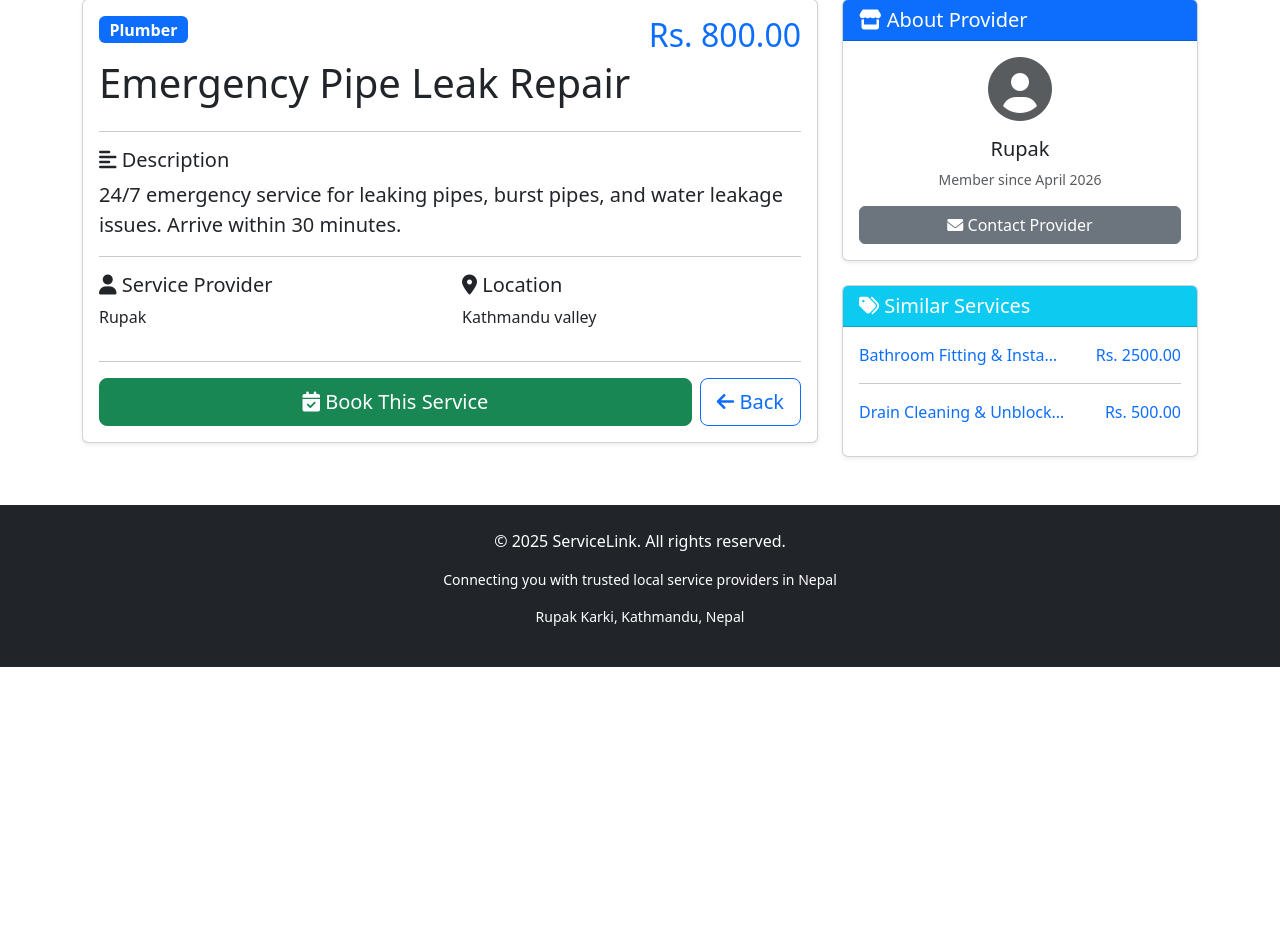
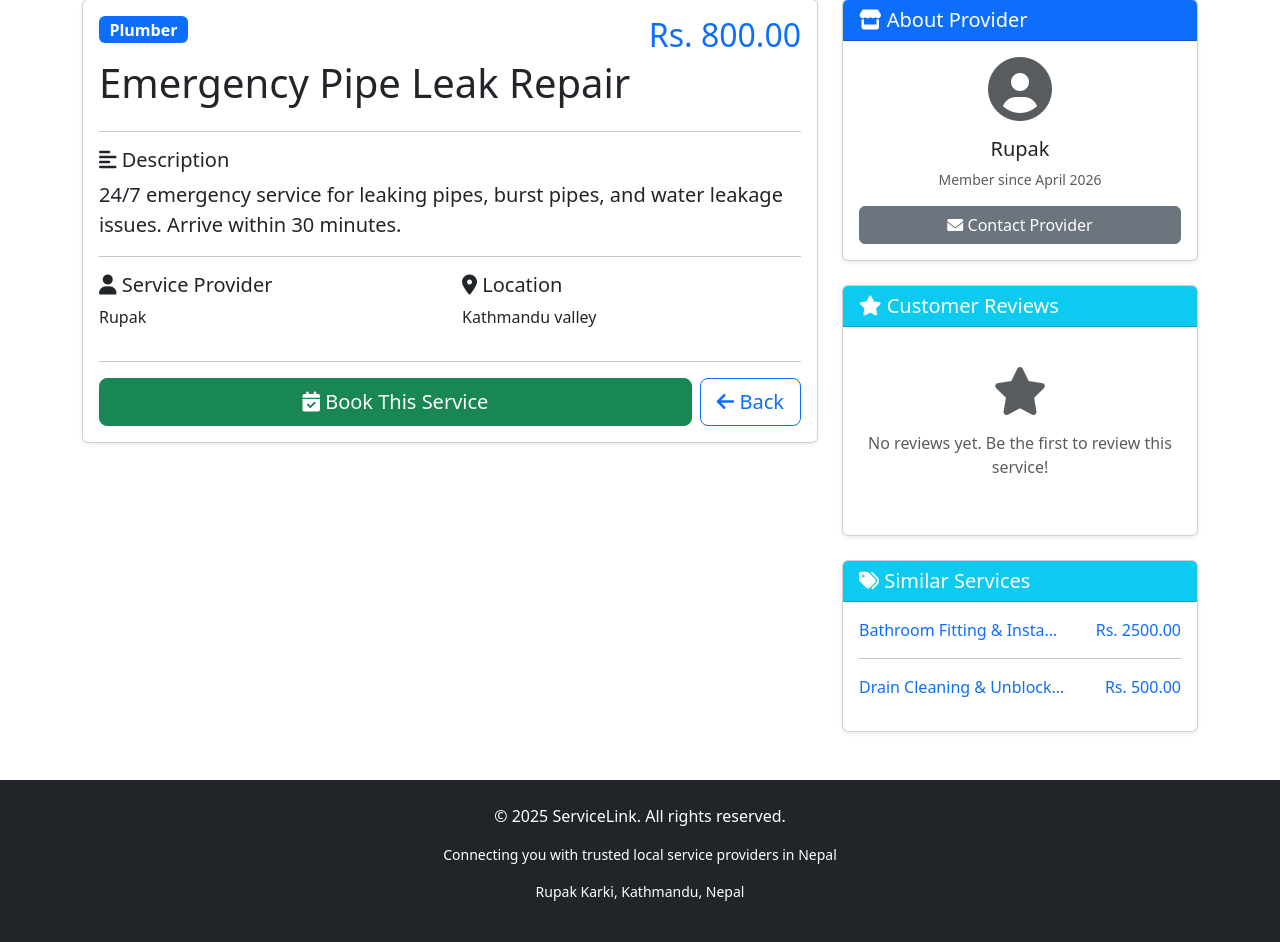
Before and after one commit to Rupak-karki/servicelink, a Django app: page /services/1/ in a window 1280 px wide. Shown: the part 81-1023 px from the top of the page. Before the commit the page ends 748 px from the top, so only its background shows below. Run offline with Django 5.2, Linux system fonts and the light colour scheme; data comes from the database, SQL or seed files in the repository; both versions use the stored data as it was after the commit.

Commit message:
Completed review and rating function

```diff
--- a/services/templates/services/my_bookings.html
+++ b/services/templates/services/my_bookings.html
@@ -50,7 +50,7 @@
                              {% elif booking.status == 'completed' %}
                                  {% if booking.review %}
                                      <button class="btn btn-secondary btn-sm" disabled>
-                                           <i class="fas fa-check"></i> Reviewed
+                                           <i class="fas fa-check"></i> Reviewed ({{ booking.review.rating }}★)
                                         </button>
                                  {% else %}
                                      <a href="{% url 'leave_review' booking.id %}" class="btn btn-warning btn-sm">
--- a/services/templates/services/service_detail.html
+++ b/services/templates/services/service_detail.html
@@ -3,6 +3,7 @@
 {% block content %}
 <div class="container mt-4">
     <div class="row">
+        <!-- Left Column: Main Service -->
         <div class="col-md-8">
             <!-- Main Service Card -->
             <div class="card shadow-sm">
@@ -40,10 +41,10 @@
                     <hr>
 
                     <div class="d-flex gap-2">
-                        <a href="{% url 'book_service' service.id %}" class="btn btn-success btn-lg      flex-grow-1">
+                        <a href="{% url 'book_service' service.id %}"
+                           class="btn btn-success btn-lg flex-grow-1">
                             <i class="fas fa-calendar-check"></i> Book This Service
                         </a>
-
                         <button class="btn btn-outline-primary btn-lg" onclick="window.history.back()">
                             <i class="fas fa-arrow-left"></i> Back
                         </button>
@@ -52,6 +53,7 @@
             </div>
         </div>
 
+        <!-- Right Column: Provider Info, Reviews, Similar Services -->
         <div class="col-md-4">
             <!-- Provider Info Card -->
             <div class="card shadow-sm mb-4">
@@ -61,16 +63,76 @@
                 <div class="card-body text-center">
                     <i class="fas fa-user-circle fa-4x text-muted mb-3"></i>
                     <h5>{{ service.provider.username }}</h5>
-                    <p class="text-muted small">Member since {{ service.provider.date_joined|date:"F Y" }}</p>
+                    <p class="text-muted small">
+                        Member since {{ service.provider.date_joined|date:"F Y" }}
+                    </p>
                     <button class="btn btn-secondary w-100" onclick="alert('Contact feature coming soon!')">
                         <i class="fas fa-envelope"></i> Contact Provider
                     </button>
                 </div>
             </div>
 
+            <!-- Reviews Section -->
+            <div class="card shadow-sm mt-4">
+                <div class="card-header bg-info text-white">
+                    <h5 class="mb-0">
+                        <i class="fas fa-star"></i> Customer Reviews
+                        {% if avg_rating > 0 %}
+                            <span class="ms-2">
+                                {% for i in "12345"|make_list %}
+                                    {% if forloop.counter <= avg_rating %}
+                                        <i class="fas fa-star text-warning"></i>
+                                    {% else %}
+                                        {% if forloop.counter <= avg_rating|add:0.5 %}
+                                            <i class="fas fa-star-half-alt text-warning"></i>
+                                        {% else %}
+                                            <i class="far fa-star text-warning"></i>
+                                        {% endif %}
+                                    {% endif %}
+                                {% endfor %}
+                                ({{ avg_rating }} / 5 from {{ review_count }} reviews)
+                            </span>
+                        {% endif %}
+                    </h5>
+                </div>
+                <div class="card-body">
+                    {% if reviews %}
+                        {% for review in reviews %}
+                            <div class="border-bottom mb-3 pb-3">
+                                <div class="d-flex justify-content-between align-items-center">
+                                    <div>
+                                        <strong>{{ review.booking.customer.username }}</strong>
+                                        <div class="text-warning small">
+                                            {% for i in "12345"|make_list %}
+                                                {% if forloop.counter <= review.rating %}
+                                                    <i class="fas fa-star"></i>
+                                                {% else %}
+                                                    <i class="far fa-star"></i>
+                                                {% endif %}
+                                            {% endfor %}
+                                        </div>
+                                    </div>
+                                    <small class="text-muted">
+                                        {{ review.created_at|date:"F j, Y" }}
+                                    </small>
+                                </div>
+                                <p class="mt-2 mb-0">{{ review.comment }}</p>
+                            </div>
+                        {% endfor %}
+                    {% else %}
+                        <div class="text-center py-4">
+                            <i class="fas fa-star fa-3x text-muted mb-3"></i>
+                            <p class="text-muted">
+                                No reviews yet. Be the first to review this service!
+                            </p>
+                        </div>
+                    {% endif %}
+                </div>
+            </div>
+
             <!-- Similar Services -->
             {% if related_services %}
-            <div class="card shadow-sm">
+                <div class="card shadow-sm mt-4">
                     <div class="card-header bg-info text-white">
                         <h5 class="mb-0"><i class="fas fa-tags"></i> Similar Services</h5>
                     </div>
--- a/services/views.py
+++ b/services/views.py
@@ -47,6 +47,17 @@ def service_list(request):
     page_number = request.GET.get('page')
     page_obj = paginator.get_page(page_number)
 
+# AFTER pagination, before returning context, add ratings
+# For each service in page_obj, calculate average rating
+    for service in page_obj:
+        reviews = Review.objects.filter(booking__service=service)
+        if reviews.exists():
+            service.avg_rating = sum(r.rating for r in reviews) / reviews.count()
+            service.review_count = reviews.count()
+        else:
+            service.avg_rating = 0
+            service.review_count = 0
+
     # Get all categories for filter dropdown
     categories = Category.objects.all()
 
@@ -59,15 +70,26 @@ def service_list(request):
         'max_price': max_price,
         'sort_by': sort_by,
     }
- # Add average rating to each service
-    for service in services:
-        reviews = Review.objects.filter(booking__service=service)
-        if reviews.exists():
-            service.avg_rating = sum(r.rating for r in reviews) / reviews.count()
-            service.review_count = reviews.count()
-        else:
-            service.avg_rating = 0
-            service.review_count = 0
+#  # Add average rating to each service
+#     for service in services:
+#         reviews = Review.objects.filter(booking__service=service)
+#         if reviews.exists():
+#             service.avg_rating = sum(r.rating for r in reviews) / reviews.count()
+#             service.review_count = reviews.count()
+#         else:
+#             service.avg_rating = 0
+#             service.review_count = 0
+
+    # # AFTER pagination, before returning context, add ratings
+    # # For each service in page_obj, calculate average rating
+    # for service in page_obj:
+    #     reviews = Review.objects.filter(booking__service=service)
+    #     if reviews.exists():
+    #         service.avg_rating = sum(r.rating for r in reviews) / reviews.count()
+    #         service.review_count = reviews.count()
+    #     else:
+    #         service.avg_rating = 0
+    #         service.review_count = 0
 
     return render(request, 'services/service_list.html', context)
 
@@ -81,9 +103,24 @@ def service_detail(request, pk):
         is_available=True
     ).exclude(pk=pk)[:3]  # Show max 3 related services
 
+
+    # Get all reviews for this service
+    reviews = Review.objects.filter(booking__service=service)
+
+    # Calculate average rating
+    if reviews.exists():
+        avg_rating = sum(r.rating for r in reviews) / reviews.count()
+        avg_rating = round(avg_rating, 1)  # One decimal place
+    else:
+        avg_rating = 0
+
+
     context = {
         'service': service,
         'related_services': related_services,
+        'reviews': reviews,
+        'avg_rating': avg_rating,
+        'review_count': reviews.count(),
     }
     return render(request, 'services/service_detail.html', context)
 
```
Also changed, not shown: services/templates/services/service_list.html (+49 -25 lines), db.sqlite3. Lines whose indentation alone changed are shown as unchanged.
